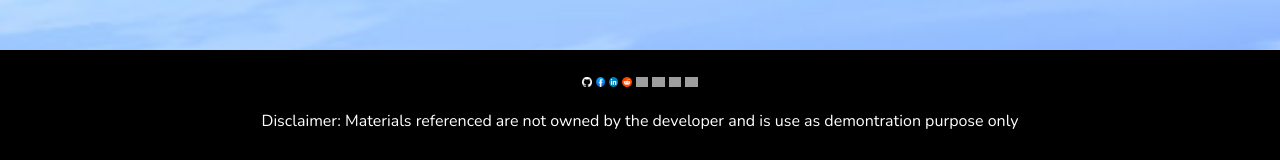
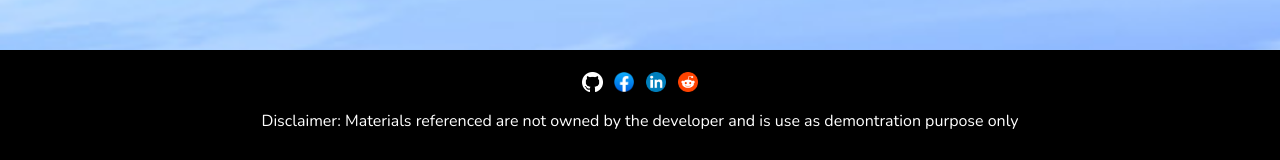
Before and after one commit to Arisko07/Angular-FE, an Angular app: page / in a window 1280 px wide. Shown: the part 2052-2212 px from the top of the page. Built offline with nearby package versions, Linux system fonts and the light colour scheme; grey boxes are pictures that could not be loaded.

Commit message:
update footer filter to add type

```diff
--- a/src/app/footer/footer.component.ts
+++ b/src/app/footer/footer.component.ts
@@ -13,7 +13,7 @@ export class FooterComponent implements OnInit {
   constructor(private navigation: NavigationService, private staticMessage: StaticMessageService) { }
 
   ngOnInit(): void {
-    this.links = this.navigation.getLinks().filter(link => link.name !== 'codeAndTheory');
+    this.links = this.navigation.getLinks().filter(link => link.type === 'footer');
     this.disclaimerMessage = this.staticMessage.getDisclaimer();
   }
 }
```
